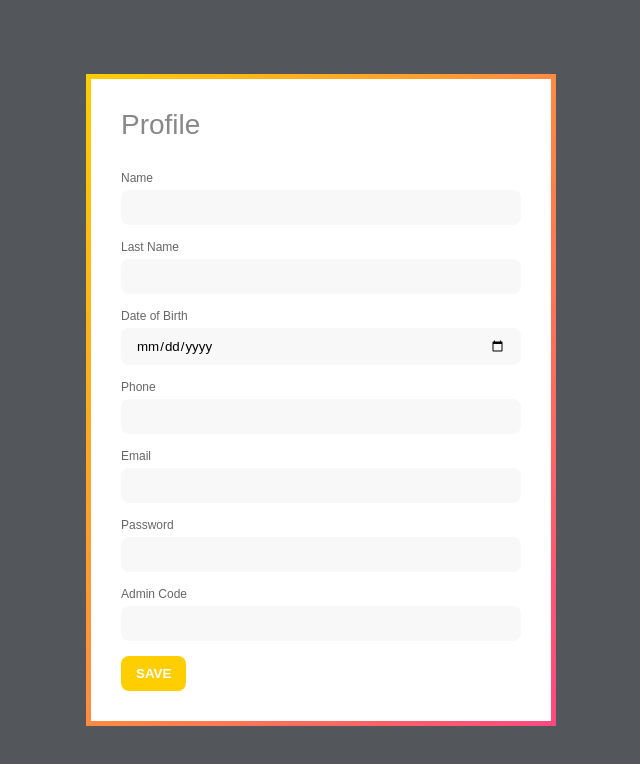
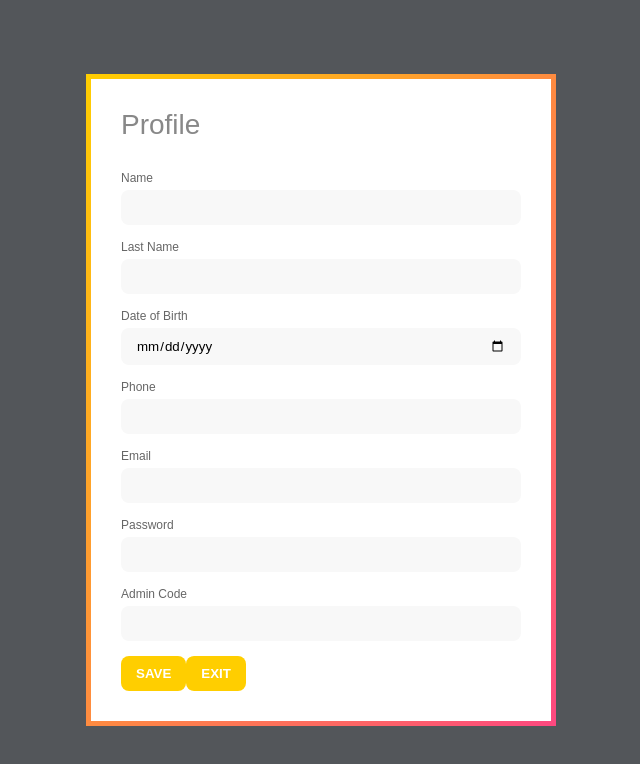
Before and after one commit to dtjabring123/Coconutpng, a React (Create React App) app: page /profiles in a window 1280 px wide. Shown: the top 764 px of the page, without its empty margins (319-959 px from the left). Built offline with nearby package versions, Linux system fonts and the light colour scheme; no server answers.

Commit message:
fixed exit button

```diff
--- a/src/pages/login.jsx
+++ b/src/pages/login.jsx
@@ -34,8 +34,6 @@ export default class LoginPage extends React.Component {
 					this.output("Email or password are incorrect");
 				}
 			} )
-
-
 		}else{
 			 this.output(valid[1]);
 		}
--- a/src/pages/profiles.jsx
+++ b/src/pages/profiles.jsx
@@ -107,7 +107,7 @@ export default class ProfilePage extends React.Component {
 						</div>
                         <input type="submit" value="SAVE"/>
 						<Link to="/homepage">
-                            <button type="submit" value="EXIT"/>
+                            <input type="submit" value="EXIT"/>
    						</Link>
 					</div>
 				</form>
```
